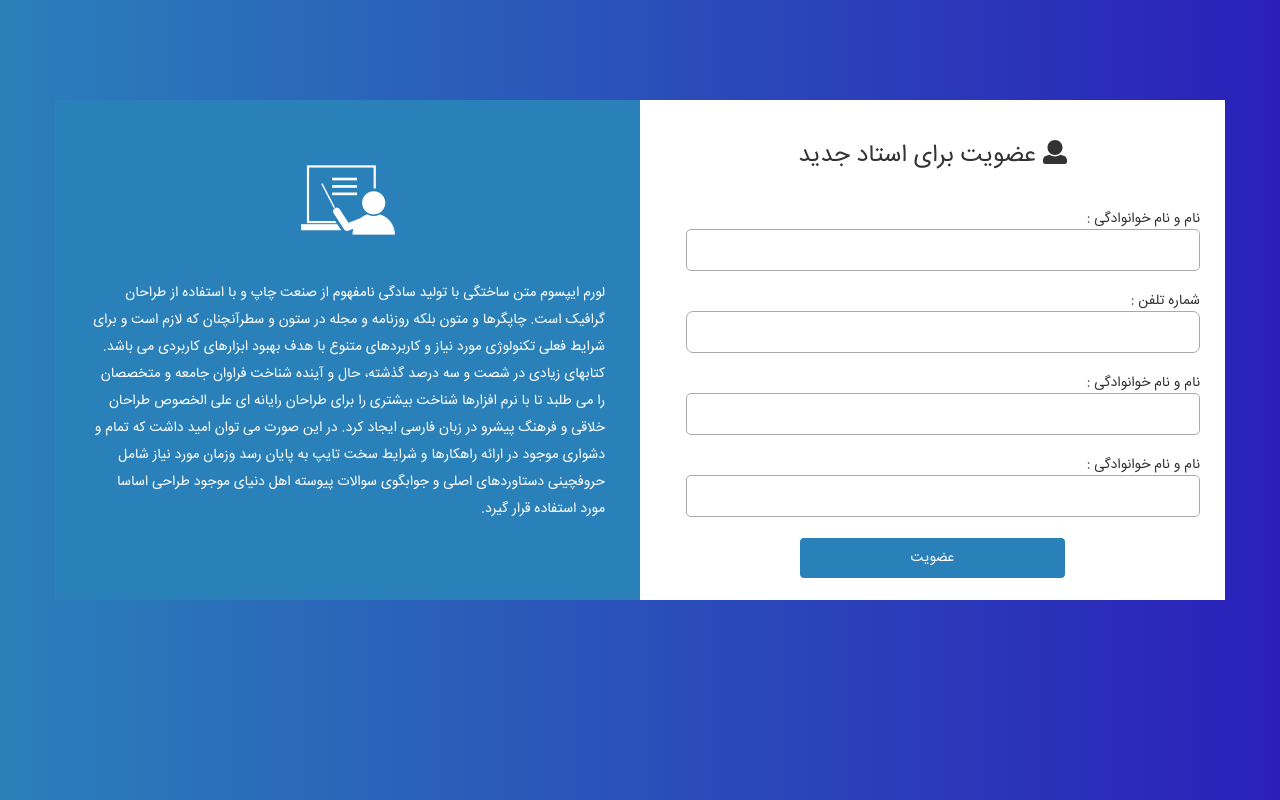
After one commit to Herman-me/USA, a PHP site: page /signupos.php in a window 1280 px wide. The commit adds this page. Run offline with PHP 8.4, Linux system fonts and the light colour scheme; some web fonts are replaced.

Commit message:
added new

```diff
--- a/ass/css/style.css
+++ b/ass/css/style.css
@@ -81,6 +81,7 @@ body{
     }
 
     .student button{
+      color:black !important;
       padding:10px;
       background-color:transparent;
       border:2px solid #2A80B9;
@@ -89,8 +90,19 @@ body{
     }
     .student button:hover{
       background-color:white;
-      border:none;
+      /* border:1px solid white; */
+
     }
+    .box button{
+      transition: .2s;
+      color:white;
+    }
+    .box button:hover{
+      background-color:white;
+      /* border:1px solid white; */
+      color:black;
+    }
+
     .ostad img{
       width: 100px;
       display: block;
@@ -98,6 +110,7 @@ body{
       margin: auto;
       padding-top: 100px;
     }
+
     .ostad button{
       padding:10px;
       background-color:transparent;
@@ -119,13 +132,22 @@ body{
       border-radius: 3px;
 
     }
-    .form-frame input[type='text'],input[type='email'],input[type='password'],input[type='number'] {
-      background-color: #aaa;
+    .form-frame input[type='text'],input[type='email'],input[type='password'] {
+      /* background-color: #aaa; */
       padding:10px;
       width: 96%;
-      border:1px solid white;
-      border-radius: 3px;
-      color:white;
+      border:1px solid #aaa;
+      border-radius: 5px;
+      color:black;
+
+    }
+    .form-frame input[type='number']{
+      /* background-color: #aaa; */
+      padding:10px;
+      width: 96%;
+      border:1px solid #aaa;
+      border-radius: 7px;
+      color:black;
     }
     .form-frame input[type='submit']{
       background-color:#2A80B9;
--- a/index.php
+++ b/index.php
@@ -11,8 +11,8 @@
                   اگر دانش آموز هستید از اینجا وارد شوید <br>
                   شما باید همه ی <a href="">قوانین</a> استفاده از وبسایت را مطالعه کنید
                 </p><br>
-                <button>ورود به بخش دانشجویی <i class="fas fa-sign-in-alt"></i> </button>
-                <button> <i class="fas fa-user-plus"></i>  ثبت نام</button>
+                <a href="student"><button>ورود به بخش دانشجویی <i class="fas fa-sign-in-alt"></i> </button></a>
+                <a href="signup.php"><button> <i class="fas fa-user-plus"></i>  ثبت نام</button></a>
               </div>
             </div>
             <div class="col-sm-6 ostad box">
@@ -22,7 +22,7 @@
                   اگر استاد هستید از اینجا وارد شوید <br>
                   <br>
                 </p><br>
-                <button>ورود به بخش استاد</button>
+                <a href="ostad"><button>ورود به بخش استاد</button></a>
               </div>
             </div>
           </div>
--- /dev/null
+++ b/signupos.php
@@ -0,0 +1,34 @@
+<?php include 'includes/header.php';?>
+	<div class="container">
+		<div class="row">
+			<div class="col-sm-12 singupPage" id="page">
+				<div class="row">
+					<div class="col-sm-6 form">
+						<form method="POST" action="#">
+							 <h3><i class="fas fa-user"></i> عضویت برای استاد جدید</h3>
+							 <div class="form-frame">
+							 	<span>نام و نام خوانوادگی :</span><br>
+							 	<input type="text" name="fullName"><br><br>
+							 	<span>شماره تلفن :</span><br>
+							 	<input type="number" name="phoneNumber"><br><br>
+							 	<span>نام و نام خوانوادگی :</span><br>
+							 	<input type="text" name="fullName"><br><br>
+							 	<span>نام و نام خوانوادگی :</span><br>
+							 	<input type="text" name="fullName"><br><br>
+							 	<input type="submit" name="submit" value="عضویت">
+							 </div>
+
+						</form>
+					</div>
+
+					<div class="col-sm-6 form-dis" id="page">
+							<img src="ass/img/teacher.png" style="margin-top:50px;">
+						<p>
+							لورم ایپسوم متن ساختگی با تولید سادگی نامفهوم از صنعت چاپ و با استفاده از طراحان گرافیک است. چاپگرها و متون بلکه روزنامه و مجله در ستون و سطرآنچنان که لازم است و برای شرایط فعلی تکنولوژی مورد نیاز و کاربردهای متنوع با هدف بهبود ابزارهای کاربردی می باشد. کتابهای زیادی در شصت و سه درصد گذشته، حال و آینده شناخت فراوان جامعه و متخصصان را می طلبد تا با نرم افزارها شناخت بیشتری را برای طراحان رایانه ای علی الخصوص طراحان خلاقی و فرهنگ پیشرو در زبان فارسی ایجاد کرد. در این صورت می توان امید داشت که تمام و دشواری موجود در ارائه راهکارها و شرایط سخت تایپ به پایان رسد وزمان مورد نیاز شامل حروفچینی دستاوردهای اصلی و جوابگوی سوالات پیوسته اهل دنیای موجود طراحی اساسا مورد استفاده قرار گیرد.
+						</p>
+					</div>
+				</div>
+			</div>
+		</div>
+	</div>
+<?php include 'includes/footer.php'; ?>
```
Also changed, not shown: signupst.php (line endings or trailing spaces).
